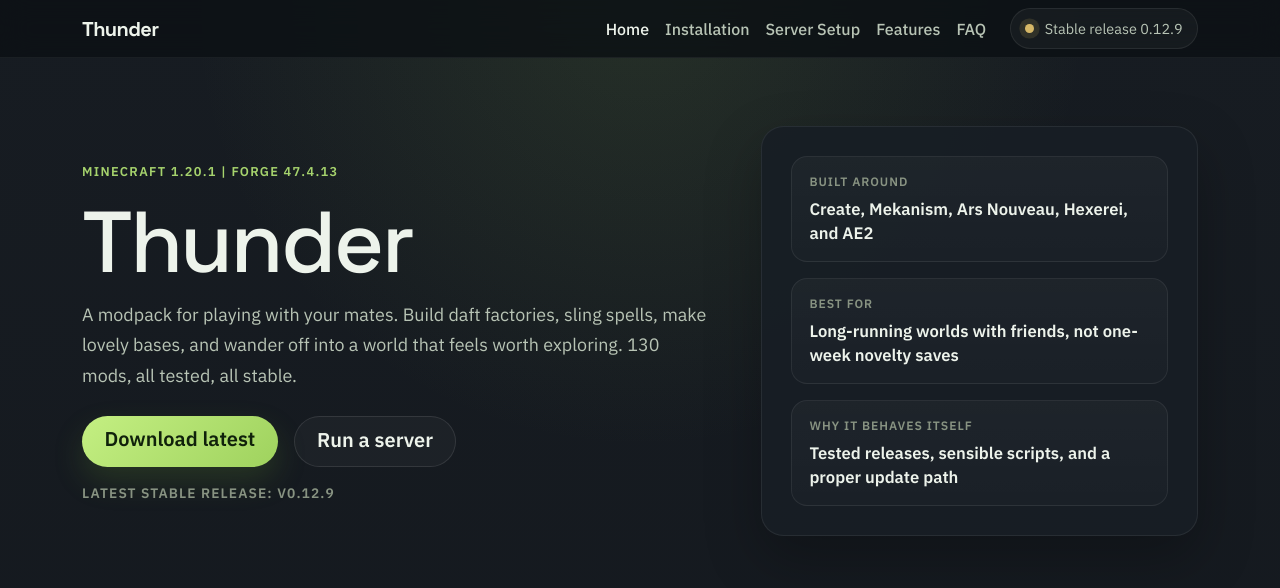
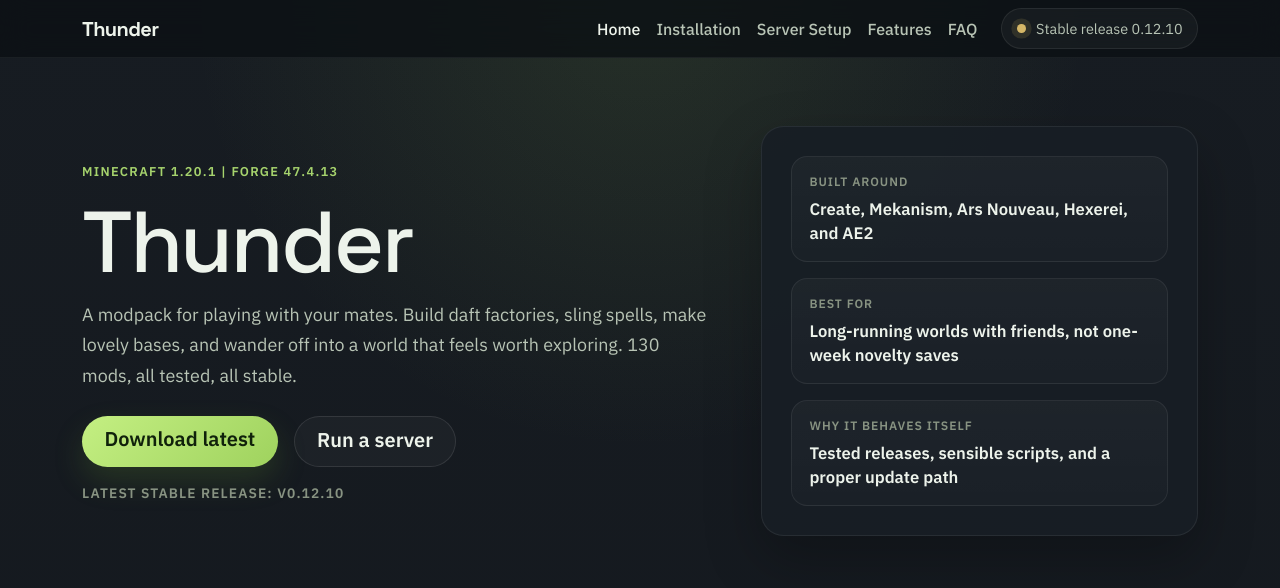
Before and after one commit to rooneyj9005/Thunder-docs, a Jekyll site: the page built from index.md, in a window 1280 px wide and 900 px high. Shown: the top 588 px of the window. Built offline with Jekyll 4.4.1, drawn with Linux system fonts in a browser that asks for light colours.

Commit message:
Move the version fallback to 0.12.10
It should have gone out with the functions.ps1 commit. The pill reads the
packwiz host, so this is only what a visitor sees when the host cannot be
reached.

Signed-off-by: John Rooney <john@rooney.scot>

```diff
--- a/_config.yml
+++ b/_config.yml
@@ -27,4 +27,4 @@ release_url: "https://github.com/rooneyj9005/Thunder/releases"
 # this is only what a visitor sees when that host cannot be reached. Keep it
 # broadly right rather than treating it as the source of truth.
 release_asset_name: Thunder.mrpack
-pack_version: "0.12.9"
+pack_version: "0.12.10"
```
